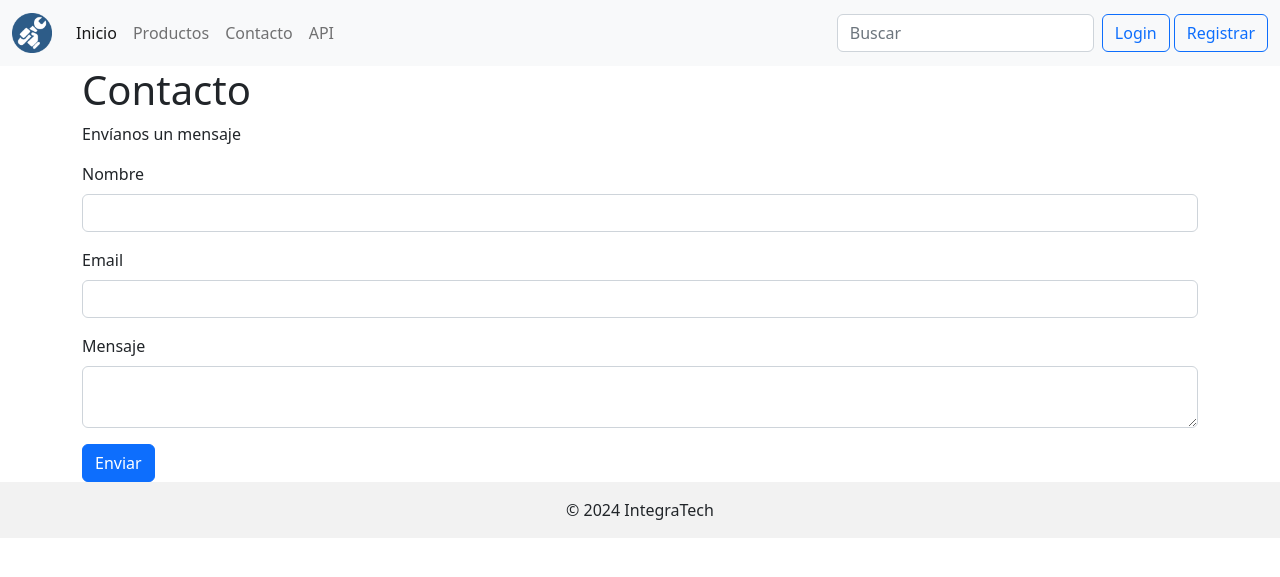
After one commit to jorojasj/ferremas, a Django app: page /contacto/ in a window 1280 px wide. The commit adds this page. Shown: the top 577 px of the page. Run offline with Django 3.2, Linux system fonts and the light colour scheme; some libraries are stand-ins or nearby versions.

Commit message:
Add contact form functionality and template

```diff
--- a/app/templates/base.html
+++ b/app/templates/base.html
@@ -44,12 +44,15 @@
               <a class="nav-link" href="{% url 'producto' %}">Productos</a>
             </li>
             <li class="nav-item">
-              <a class="nav-link" href="#">Contacto</a>
+              <a class="nav-link" href="{% url 'contacto' %}">Contacto</a>
             </li>
             <li class="nav-item">
               <a class="nav-link" href="http://127.0.0.1:8000/api/producto/" target="_blank">API</a>
             </li>
             {% if user.is_authenticated %}
+            <li class="nav-item">
+              <a class="nav-link" href="#">Mis Pedidos</a>
+            </li>
             {% if user.is_superuser %}
             <li class="nav-item dropdown">
               <a class="nav-link dropdown-toggle" href="#" role="button" data-bs-toggle="dropdown" aria-expanded="false">
@@ -64,19 +67,30 @@
             {% endif %}
             {% for group in user.groups.all %}
               {% if group.name == "Vendedor" %}
-              <!-- Contenido específico para Vendedores -->
-              <li class="nav-item">
-                <a class="nav-link" href="#">Ventas</a>
+              <li class="nav-item dropdown">
+                <a class="nav-link dropdown-toggle" href="#" role="button" data-bs-toggle="dropdown" aria-expanded="false">
+                  Vendedor
+                </a>
+                <ul class="dropdown-menu">
+                  <li><a class="dropdown-item" href="{% url 'agregarUsuario' %}">Agregar Usuarios</a></li>
+                  <li><a class="dropdown-item" href="{% url 'administrador' %}">Ver Usuarios</a></li>
+                  <li><a class="dropdown-item" href="{% url 'administrador' %}">Generar Informes</a></li>
+                </ul>
               </li>
               {% endif %}
               {% if group.name == "Bodeguero" %}
-              <!-- Contenido específico para Bodegueros -->
-              <li class="nav-item">
-                <a class="nav-link" href="#">Inventario</a>
+              <li class="nav-item dropdown">
+                <a class="nav-link dropdown-toggle" href="#" role="button" data-bs-toggle="dropdown" aria-expanded="false">
+                  Bodeguero
+                </a>
+                <ul class="dropdown-menu">
+                  <li><a class="dropdown-item" href="{% url 'agregarProducto' %}">Agregar Productos</a></li>
+                  <li><a class="dropdown-item" href="{% url 'listarProducto' %}">Ver Productos</a></li>
+                </ul>
+              </li>
               </li>
               {% endif %}
               {% if group.name == "Contador" %}
-              <!-- Contenido específico para Contadores -->
               <li class="nav-item">
                 <a class="nav-link" href="#">Generar</a>
               </li>
--- /dev/null
+++ b/app/templates/contacto.html
@@ -0,0 +1,27 @@
+{% extends 'base.html' %}
+{% block content %}
+<div class="container">
+    <div class="row">
+        <div class="col-12">
+            <h1>Contacto</h1>
+            <p>Envíanos un mensaje</p>
+            <form method="post">
+                {% csrf_token %}
+                <div class="mb-3">
+                    <label for="nombre" class="form-label">Nombre</label>
+                    <input type="text" class="form-control" id="nombre" name="nombre" required>
+                </div>
+                <div class="mb-3">
+                    <label for="email" class="form-label">Email</label>
+                    <input type="email" class="form-control" id="email" name="email" required>
+                </div>
+                <div class="mb-3">
+                    <label for="mensaje" class="form-label">Mensaje</label>
+                    <textarea class="form-control" id="mensaje" name="mensaje" required></textarea>
+                </div>
+                <button type="submit" class="btn btn-primary">Enviar</button>
+            </form>
+        </div>
+    </div>
+</div>
+{% endblock %}
--- a/app/urls.py
+++ b/app/urls.py
@@ -1,42 +1,41 @@
 from django.urls import path, include
 from .views import *
-from django.contrib.auth import views as auth_views
+from django.contrib.auth import views
 from app import views
 from rest_framework import routers
 
 router = routers.DefaultRouter()
 router.register('producto', ProductoViewset)
 
-
 urlpatterns = [
     path('', views.index, name='index'),
+    path('contacto/', views.contacto, name='contacto'),
+    path('productos', views.productos, name='producto'),
+    path('detalleProducto/<id>', views.detalleProducto, name='detalleProducto'),
     #Administrador
     path('administrador/', views.vista_administrador, name='administrador'),
     path('agregarUsuario/', views.agregarUsuario, name='agregarUsuario'),
     path('modificarUsuario/<id>', views.modificarUsuario, name='modificarUsuario'),
     path('eliminarUsuario/<id>', views.eliminarUsuario, name='eliminarUsuario'),
     #Usuario
-    #Registration
+    #Autenticación y Creación de Usuarios
     path('cargarLogin/', views.cargarLogin, name='cargarLogin'),
     path('registrar/', views.registro, name='registrar'),
     path('logout/', auth_views.LogoutView.as_view(), name='logout'),
-    #Producto
-    path('productos', views.productos, name='producto'),
+    #Bodeguero
     path('agregarProducto/', views.agregarProducto, name='agregarProducto'),
     path('modificarProducto/<id>/', views.modificarProducto, name='modificarProducto'),
     path('listarProducto/', views.listarProducto, name='listarProducto'),
     path('eliminarProducto/<id>', views.eliminarProducto, name='eliminarProducto'),
-    path('detalleProducto/<id>', views.detalleProducto, name='detalleProducto'),
-    #Carrito
+    #Carro de Compras
     path('carrito/', views.carrito, name='carrito'),
     path('añadirCarrito/<id>', views.añadirCarrito, name='añadirCarrito'),
     path('eliminarProductoCarrito/<int:item_id>', views.eliminarProductoCarrito, name='eliminarProductoCarrito'),
     path('aumentarCantidadProducto/<int:item_id>/', views.aumentar_cantidad_producto, name='aumentar_cantidad_producto'),
     path('vaciarCarrito/', views.vaciar_carrito, name='vaciar_carrito'),
-    #API_PRODUCTOS
+    #API PRODUCTOS
     path('api/', include(router.urls)),
-
-    #Password Reset
+    #Recuperar Contraseña
     path('password_reset/', auth_views.PasswordResetView.as_view(), name='password_reset'),
     path('password_reset/done/', PasswordResetDoneView.as_view(), name='password_reset_done'),
     path('reset/<uidb64>/<token>/', PasswordResetConfirmView.as_view(), name='password_reset_confirm'),
--- a/app/views.py
+++ b/app/views.py
@@ -12,7 +12,6 @@ from .utils import obtener_tipo_cambio
 from decimal import Decimal
 from django.contrib.auth.models import User, Group
 from django.contrib.auth import views as auth_views
-from django.contrib.auth.forms import UserChangeForm
 
 class ProductoViewset(viewsets.ModelViewSet):
     queryset = Producto.objects.all()
@@ -225,3 +224,14 @@ class PasswordResetConfirmView(auth_views.PasswordResetConfirmView):
 class PasswordResetCompleteView(auth_views.PasswordResetCompleteView):
     template_name = 'registration/password_reset_complete.html'
     success_url = reverse_lazy('cargarLogin')
+
+#Contacto
+def contacto(request):
+    if request.method == 'POST':
+        nombre = request.POST.get('nombre')
+        email = request.POST.get('email')
+        mensaje = request.POST.get('mensaje')
+
+        messages.success(request, "Mensaje enviado correctamente")
+        return redirect('contacto')
+    return render(request, 'contacto.html')
```
Also changed, not shown: db.sqlite3.
